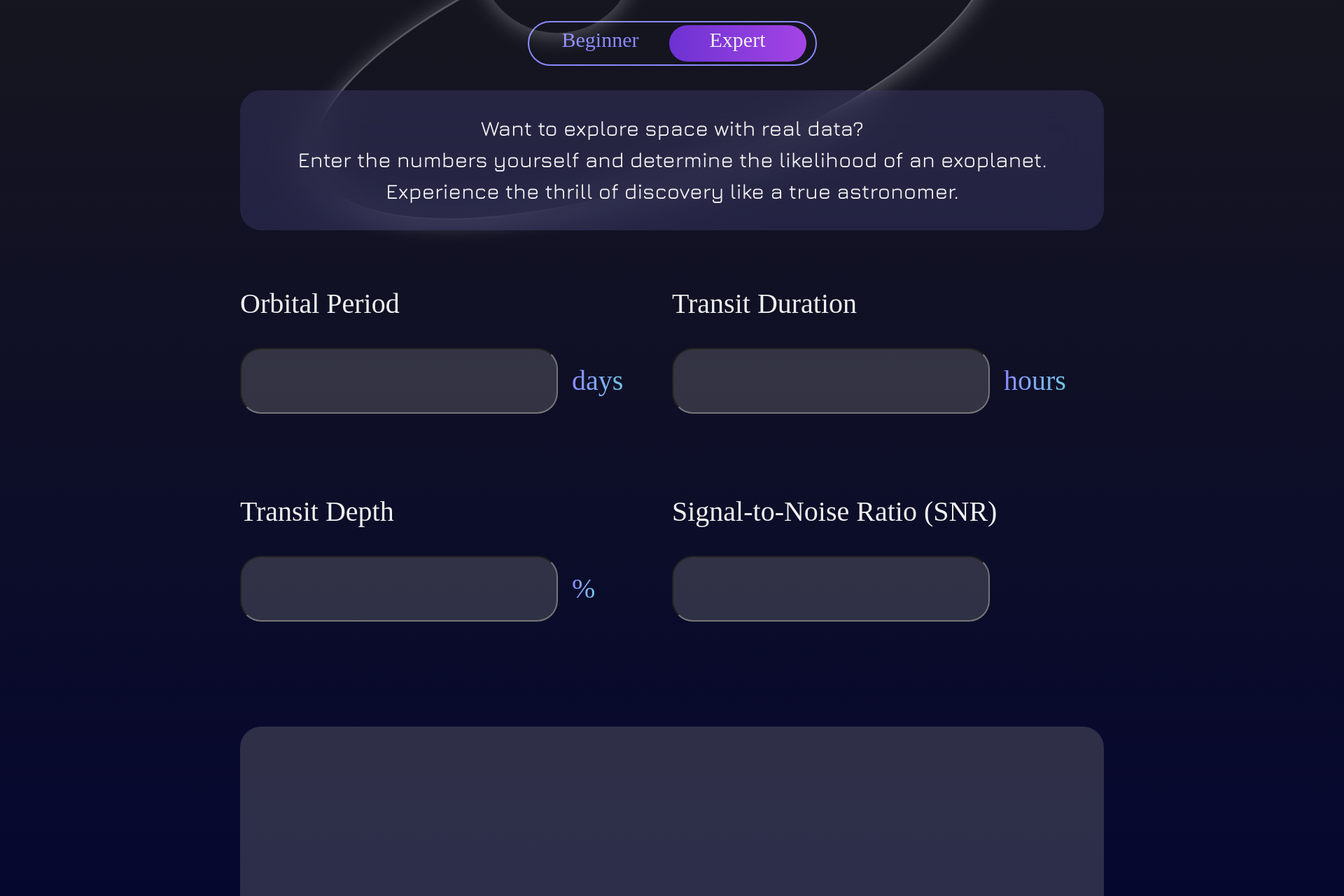
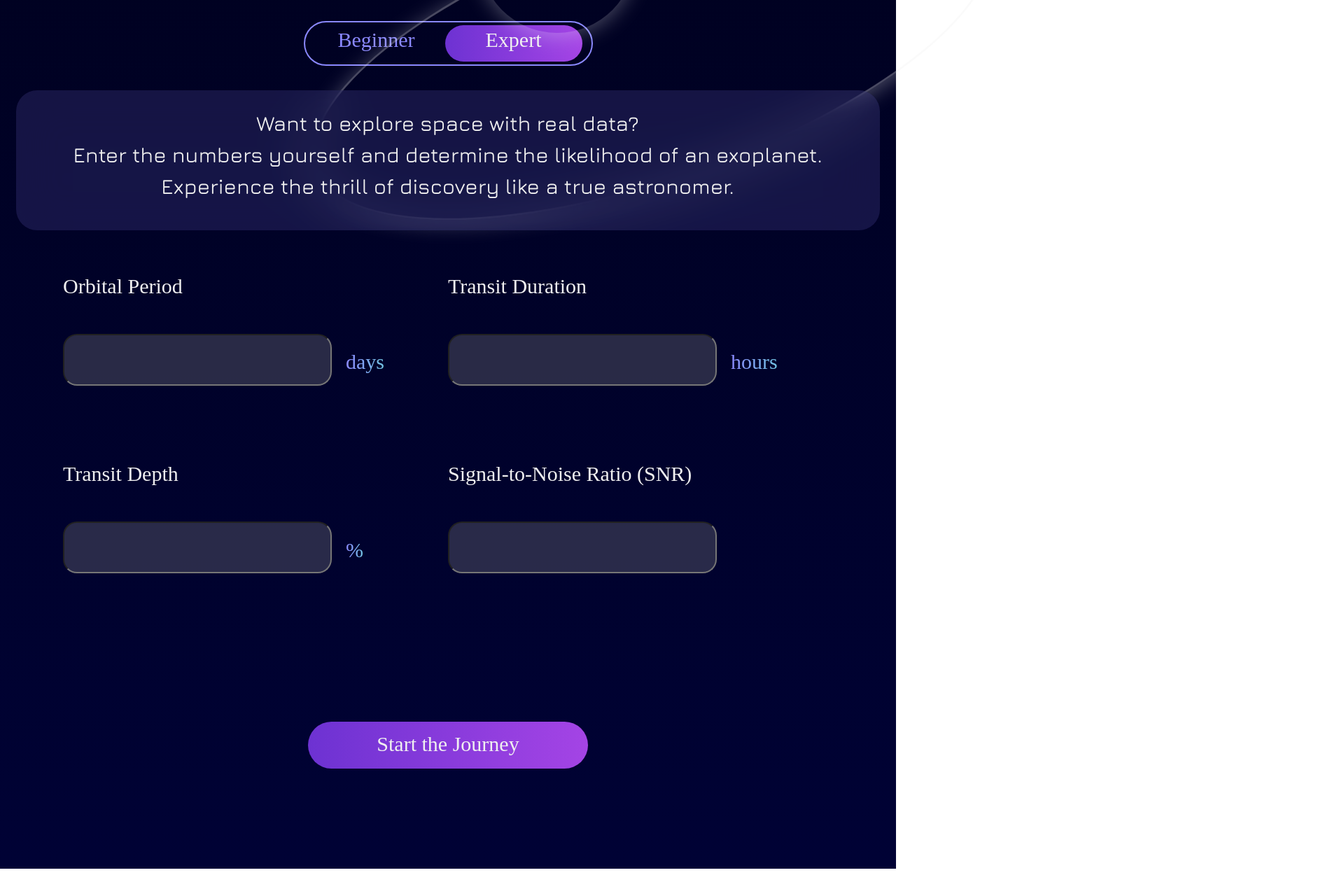
Before and after one commit to Exo-Vision/ExoVision-Frontend, a React (Create React App) app in the folder exovision/: page /expert in a window 1280 px wide. Shown: the part 380-1660 px from the top of the page at 70% size, 1920 px wide, since content can reach past the window. After the commit the page ends 1621 px from the top, so only its background shows below. Built offline with nearby package versions, Linux system fonts and the light colour scheme; a web font is replaced by a local one.

Commit message:
Fix:배경 그라데이션 수정

```diff
--- a/exovision/src/pages/Expert.css
+++ b/exovision/src/pages/Expert.css
@@ -1,6 +1,6 @@
 .ExpertBody{
-    background: linear-gradient(180deg, #1A1A1A 0%, #000235 100%);
-    width: 1920px;
+    background: linear-gradient(180deg, #00011C 0%, #000235 100%);
+    width: 100vw;
     padding-bottom: 143px;
 }
 
@@ -108,12 +108,16 @@
     position: absolute;
     z-index: 1;
 }
+.ExpertDetailTextForm{
+    width: 1155px;
+    height: 90px;
+    padding-top: 60px;
+    padding-left: 39px;
+}
 
 .ExpertDetail{
     width: 1155px;
     height: 90px;
-    top: 541px;
-    left: 383px;
 
     font-family: Jura;
     font-weight: 400;
@@ -128,15 +132,15 @@
 }
 
 .ExpertUI{
-    width: 1234px;
+    width: 1100px;
     margin: 0 auto;
-    margin-top: 120px;
+    margin-top: 100px;
 }
 
 .ExpertUIBox{
     width: 50%;
     display: inline-block;
-    margin-bottom: 120px;
+    margin-bottom: 100px;
 }
 
 .ExpertInputTitle{
@@ -146,18 +150,18 @@
     font-family: Pretendard;
     font-weight: 500;
     font-style: Medium;
-    font-size: 40px;
+    font-size: 30px;
     line-height: 100%;
     letter-spacing: 0%;
+
     color: rgba(240, 240, 240, 1);
 }
 
 .ExpertInput{
-    width: 420px;
-    height: 90px;
-    top: 904px;
-    left: 343px;
-    border-radius: 30px;
+    width: 350px;
+    height: 70px;
+    border-radius: 20px;
+
     background: var(--30, rgba(135, 135, 135, 0.3));
     display: inline-block;
     margin-top: 35px;
@@ -180,9 +184,10 @@
     font-family: Pretendard;
     font-weight: 500;
     font-style: Medium;
-    font-size: 40px;
+    font-size: 30px;
     line-height: 100%;
     letter-spacing: 0%;
+
     background: linear-gradient(90deg, #8B89FF 0%, #73C6E4 100%);
     -webkit-background-clip: text;
     -webkit-text-fill-color: transparent;
@@ -190,27 +195,15 @@
     margin-left: 20px;
 }
 
-.ExpertProbable{
-    width: 1234px;
-    height: 350px;
-    border-radius: 30px;
-    border-width: 1px;
-    background: var(--30, rgba(135, 135, 135, 0.3));
-    border: 1px solid var(--, rgba(136, 136, 136, 1));
-    margin: 0 auto;
-    margin-top: 30px;
-}
-
-
 .ExpertSubmitForm{
     background: linear-gradient(90deg, #6D32D2 0%, #A444E5 100%);
-    width: 555px;
-    height: 93px;
+    width: 400px;
+    height: 67px;
     opacity: 1;
     border-radius: 100px;
     gap: 10px;
     margin: 0 auto;
-    margin-top: 110px;
+    margin-top: 100px;
 }
 
 .ExpertSubmitForm:hover{
@@ -222,54 +215,11 @@
     font-family: Pretendard;
     font-weight: 500;
     font-style: Medium;
-    font-size: 40px;
+    font-size: 30px;
     line-height: 100%;
     letter-spacing: 0%;
     text-align: center;
-    padding-top: 20px;
-}
-
-.Eclipse1{
-    width: 224px;
-    height: 226px;
-    opacity: 0.3;
-    top: 201px;
-    left: 684px;
-    border-width: 3px;
-    border-radius: 100%;
-    position: absolute;
-    border: 3px solid var(--, #8B89FF);
-    box-shadow: 0px 4px 30px 0px #FFFFFF;
-    z-index: 0;
-}
-
-.Eclipse2{
-    width: 113px;
-    height: 113px;
-    opacity: 0.3;
-    top: 164px;
-    left: 1083px;
-    border-width: 3px;
-    border-radius: 100%;
-    position: absolute;
-    border: 3px solid var(--, #8B89FF);
-    box-shadow: 0px 4px 30px 0px #FFFFFF;
-    z-index: 0;
-}
-
-.Eclipse3{
-    width: 1013.7230391501569px;
-    height: 361.3270017982416px;
-    opacity: 0.3;
-    top: 270px;
-    left: 422px;
-    border-width: 3px;
-    border-radius: 100%;
-    position: absolute;
-    border: 3px solid #F0F0F0;
-    box-shadow: 0px 4px 30px 0px #FFFFFF;
-    transform: rotate(-19.16deg);
-    z-index: 0;
+    padding-top: 17px;
 }
 
 .ExpertSwitchBeginner{
--- a/exovision/src/pages/Expert.js
+++ b/exovision/src/pages/Expert.js
@@ -23,8 +23,11 @@ function Expert() {
                     <div className='ExpertTextFormExpert'><div className='ExpertTextExpert'>Expert</div></div>
                 </div>
             </div>
-            <div className='ExpertDetailFormBox'><div className='ExpertDetailForm'></div></div>
-            <div className='ExpertDetail'>Want to explore space with real data?<br/>Enter the numbers yourself and determine the likelihood of an exoplanet.<br/>Experience the thrill of discovery like a true astronomer.</div>
+            <div className='ExpertDetailFormBox'>
+                <div className='ExpertDetailForm'></div>
+                <div className='ExpertDetailTextForm'><div className='ExpertDetail'>Want to explore space with real data?<br/>Enter the numbers yourself and determine the likelihood of an exoplanet.<br/>Experience the thrill of discovery like a true astronomer.</div></div>
+            </div>
+
 
             <div className='ExpertUI'>
                 <div>
@@ -61,12 +64,6 @@ function Expert() {
                 </div>
             </div>
 
-            <div>
-                <div className='ExpertProbable'>
-
-                </div>
-            </div>
-
             <div><div className='ExpertSubmitForm' onClick={() => console.log(test1, test2, test3, test4)}><div className='ExpertSubmit'>Start the Journey</div></div></div>
             <div className='Eclipse1'></div>
             <div className='Eclipse2'></div>
```
